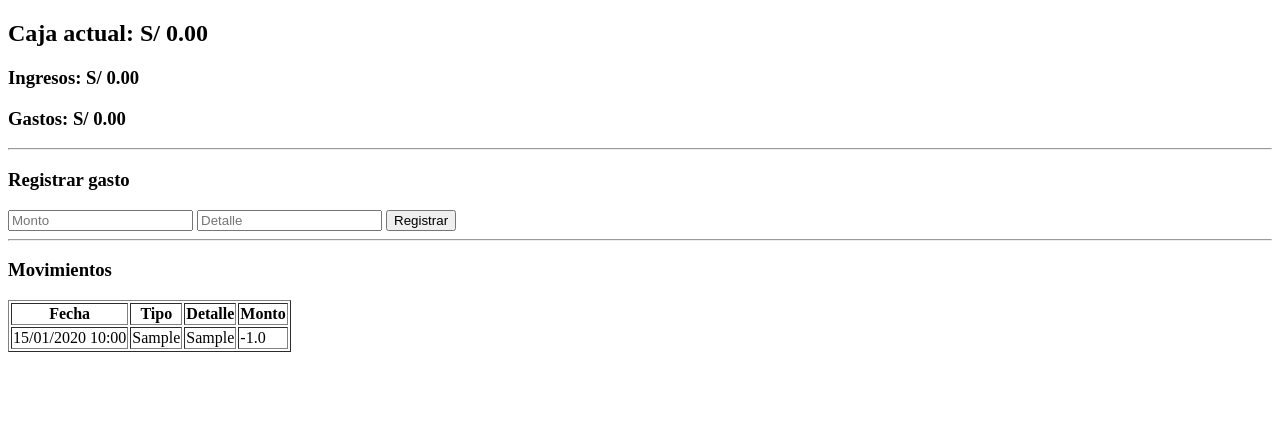
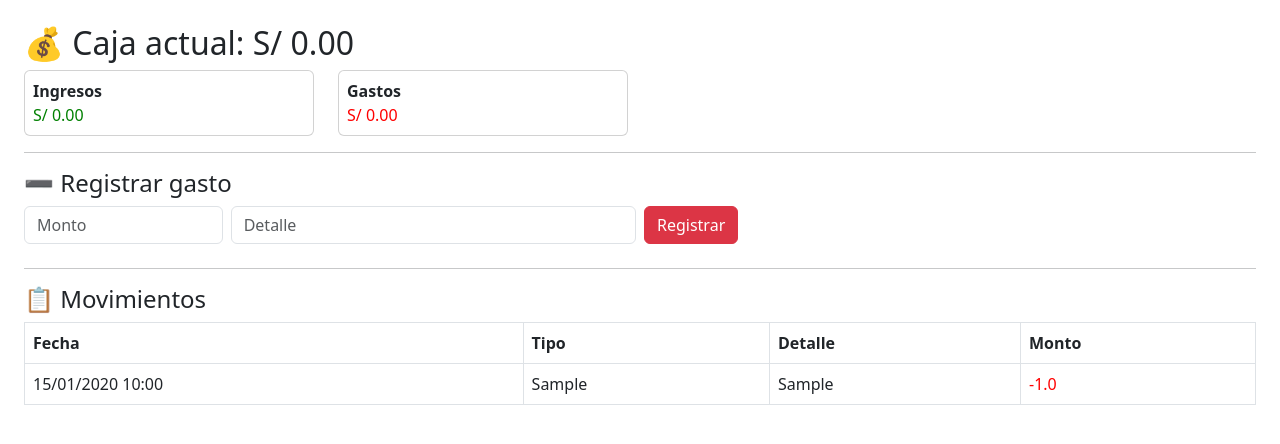
Before and after one commit to davidfernando2403/sistema_salon, a Flask app: page /caja in a window 1280 px wide. Shown: the top 444 px of the page. Run offline with Flask 3, Linux system fonts and the light colour scheme; tables that the repository leaves empty hold one stand-in row (values such as "Sample post"); some libraries are stand-ins or nearby versions.

Commit message:
html caja

```diff
--- a/templates/caja.html
+++ b/templates/caja.html
@@ -2,42 +2,69 @@
 <html>
 <head>
     <title>Caja</title>
+
+    <!-- Si ya usas Bootstrap en otras páginas, esto puede no ser necesario -->
+    <link href="https://cdn.jsdelivr.net/npm/bootstrap@5.3.0/dist/css/bootstrap.min.css" rel="stylesheet">
 </head>
-<body>
+<body class="p-4">
 
-<h2>Caja actual: S/ {{ "%.2f"|format(saldo) }}</h2>
+<h2>💰 Caja actual: S/ {{ "%.2f"|format(saldo) }}</h2>
 
-<h3>Ingresos: S/ {{ "%.2f"|format(ingresos) }}</h3>
-<h3>Gastos: S/ {{ "%.2f"|format(egresos) }}</h3>
+<div class="row mb-3">
+    <div class="col-md-3">
+        <div class="card p-2">
+            <strong>Ingresos</strong>
+            <span style="color: green;">S/ {{ "%.2f"|format(ingresos) }}</span>
+        </div>
+    </div>
+
+    <div class="col-md-3">
+        <div class="card p-2">
+            <strong>Gastos</strong>
+            <span style="color: red;">S/ {{ "%.2f"|format(egresos) }}</span>
+        </div>
+    </div>
+</div>
 
 <hr>
 
-<h3>Registrar gasto</h3>
+<h4>➖ Registrar gasto</h4>
 
-<form method="POST">
-    <input type="number" step="0.01" name="monto" placeholder="Monto" required>
-    <input type="text" name="detalle" placeholder="Detalle" required>
-    <button type="submit">Registrar</button>
+<form method="POST" class="row g-2 mb-4">
+    <div class="col-md-2">
+        <input type="number" step="0.01" name="monto" class="form-control" placeholder="Monto" required>
+    </div>
+
+    <div class="col-md-4">
+        <input type="text" name="detalle" class="form-control" placeholder="Detalle" required>
+    </div>
+
+    <div class="col-md-2">
+        <button type="submit" class="btn btn-danger">Registrar</button>
+    </div>
 </form>
 
 <hr>
 
-<h3>Movimientos</h3>
+<h4>📋 Movimientos</h4>
 
-<table border="1">
+<table class="table table-bordered table-hover">
+    <thead>
         <tr>
             <th>Fecha</th>
             <th>Tipo</th>
             <th>Detalle</th>
             <th>Monto</th>
         </tr>
+    </thead>
 
+    <tbody>
         {% for m in movimientos %}
         <tr>
             <td>{{ m.fecha.strftime("%d/%m/%Y %H:%M") }}</td>
             <td>{{ m.tipo }}</td>
             <td>{{ m.detalle }}</td>
-        <td>
+            <td style="color: {{ 'green' if m.tipo=='ingreso' else 'red' }}">
                 {% if m.tipo == "ingreso" %}
                     +{{ m.monto }}
                 {% else %}
@@ -46,6 +73,7 @@
             </td>
         </tr>
         {% endfor %}
+    </tbody>
 </table>
 
 </body>
```
Lines whose indentation alone changed are shown as unchanged.
